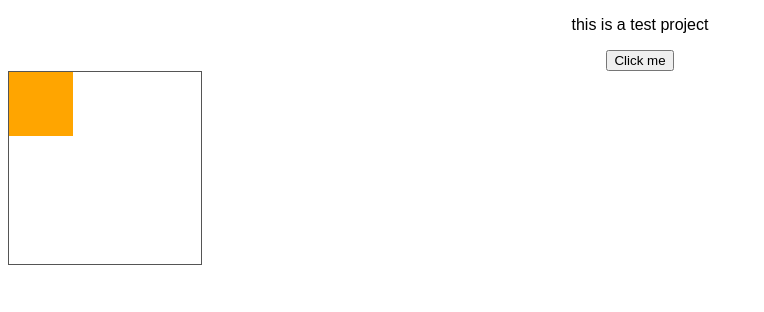
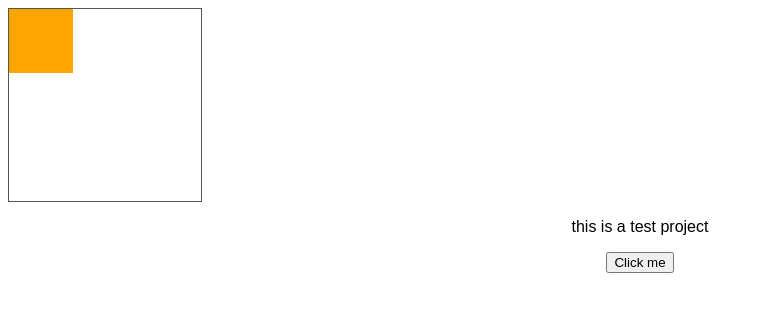
Before and after one commit to IngridChou/test, a React (Create React App) app: page / in a window 1280 px wide. Shown: the top 312 px of the page, without its empty margins (0-764 px from the left). Built offline with nearby package versions, Linux system fonts and the light colour scheme.

Commit message:
Update App.js

```diff
--- a/src/App.js
+++ b/src/App.js
@@ -18,6 +18,7 @@ export default function App() {
 
   return (
     <div className="App">
+      <Boxes />
       <p>this is a test project</p>
       <button
         onClick={handleClick}
@@ -26,7 +27,6 @@ export default function App() {
       >
         Click me
       </button>
-      <Boxes />
     </div>
   );
 }
```
